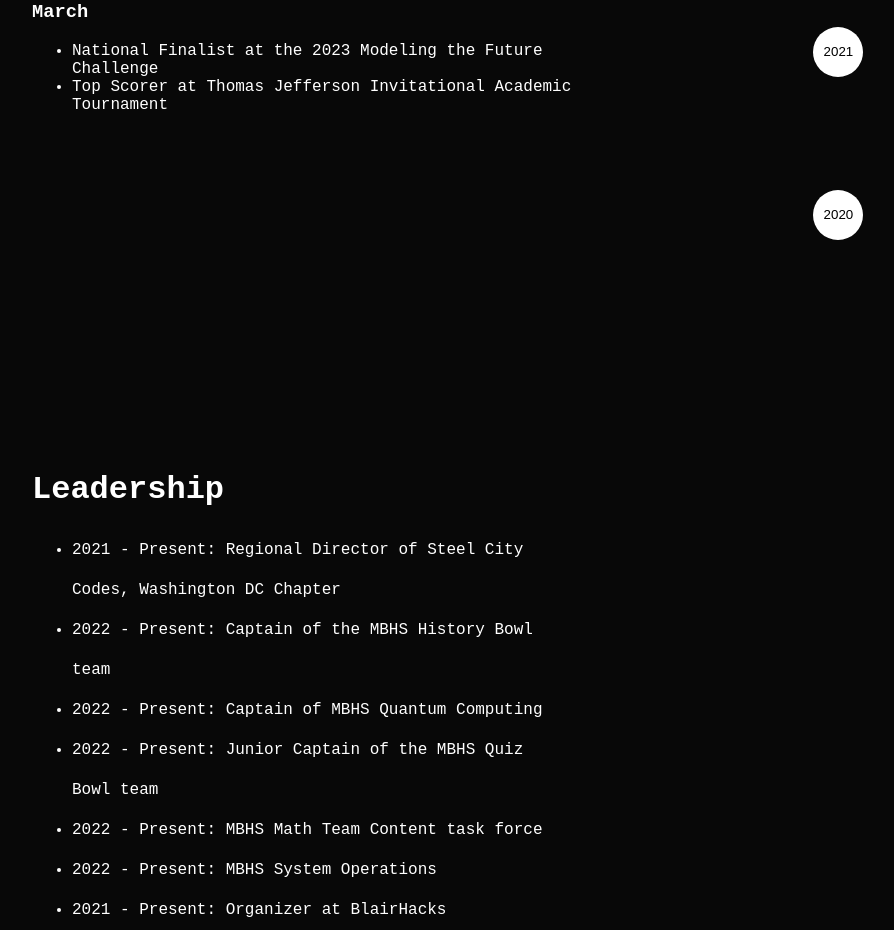
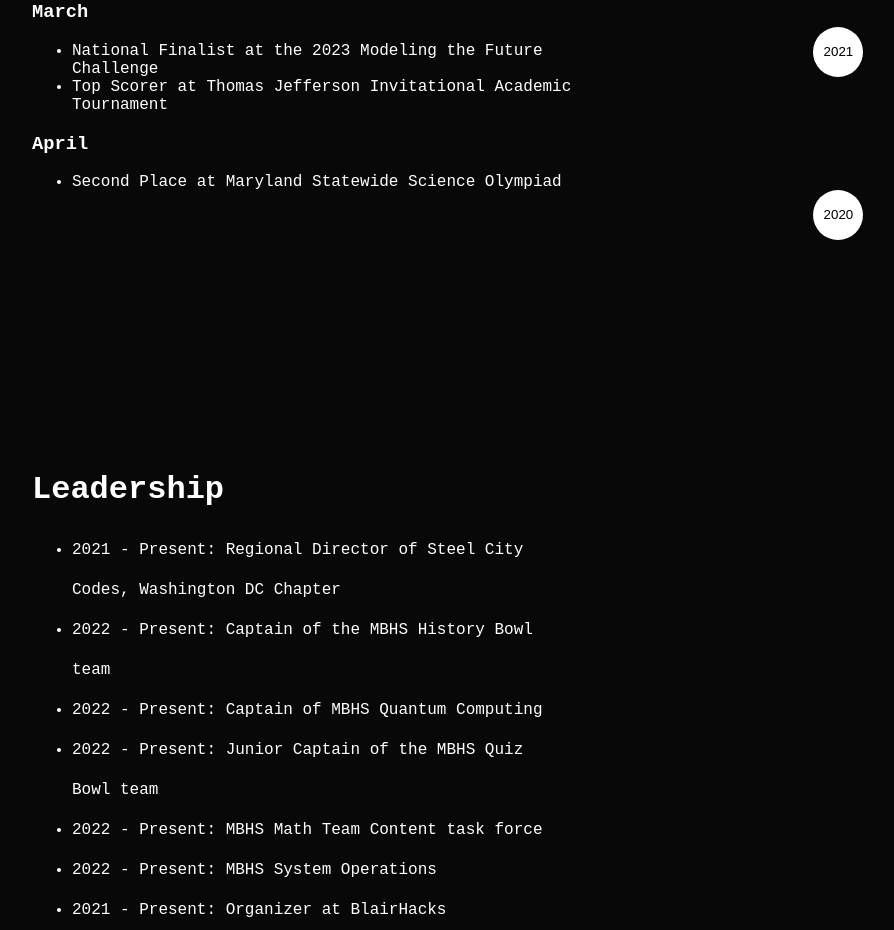
Before and after one commit to cemeterysummoning/website, a Next.js app: page /about in a window 1280 px wide. Shown: the part 1720-2650 px from the top of the page, without its empty margins (96-990 px from the left). Built offline with nearby package versions, Linux system fonts and the light colour scheme.

Commit message:
added phys notes

```diff
--- a/components/TimelineData.js
+++ b/components/TimelineData.js
@@ -20,6 +20,12 @@
                 text: [
                     'National Finalist at the 2023 Modeling the Future Challenge',
                     'Top Scorer at Thomas Jefferson Invitational Academic Tournament'
+                ]
+            },
+            {
+                month: 'April',
+                text: [
+                    'Second Place at Maryland Statewide Science Olympiad'
                 ]
             }
         ]
--- a/pages/creations/handouts.jsx
+++ b/pages/creations/handouts.jsx
@@ -15,6 +15,9 @@
             <br />
 
             <div className={styles.position}>
+                <WriteupThumb name="Mechanics"
+                    description="Notes taken for Physics C: Mechanics"
+                    path="../../files/ap_phys.pdf" />
                 <WriteupThumb name="Multivariable Calculus"
                     description="Class lecture notes taken for Analysis 2A, Multivariable Calculus"
                     path="../../files/Analysis_2A.pdf" />
```
Also changed, not shown: 1 other file (tests, documents, lock files or other folders).
